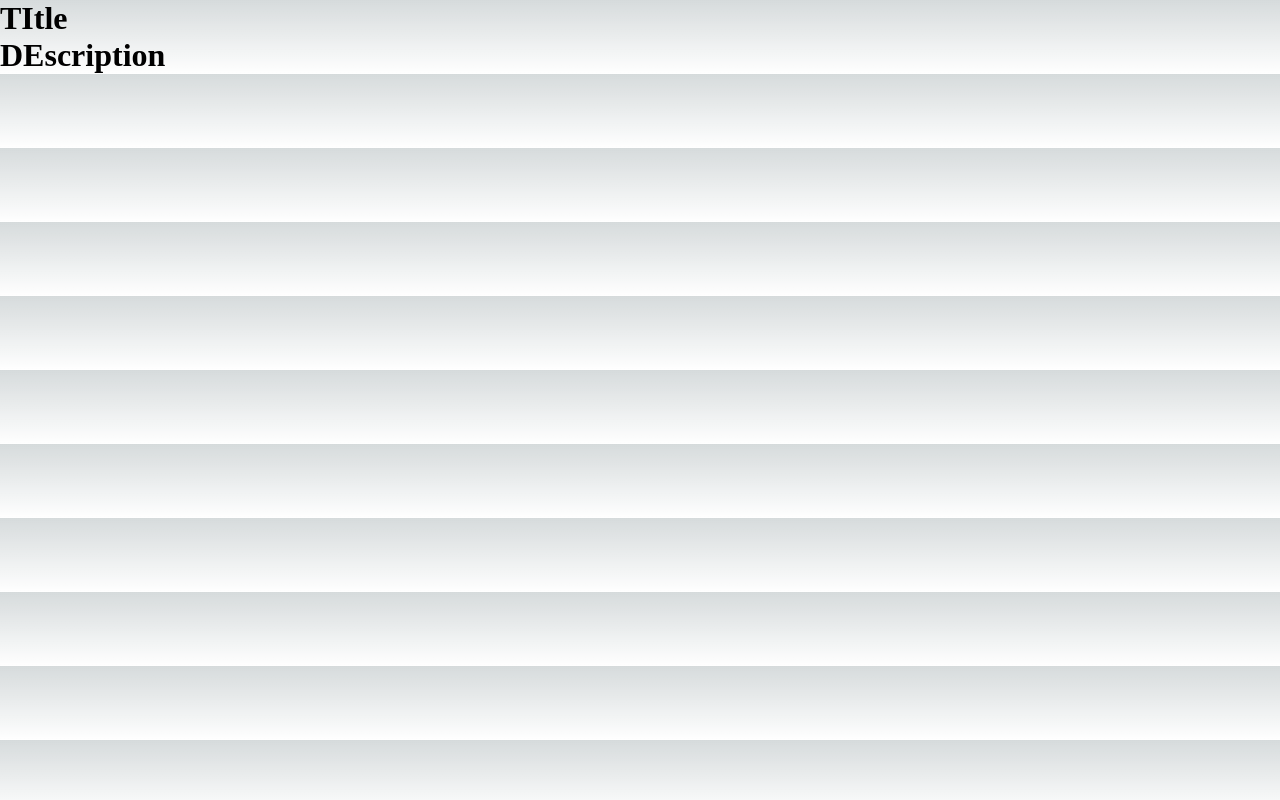
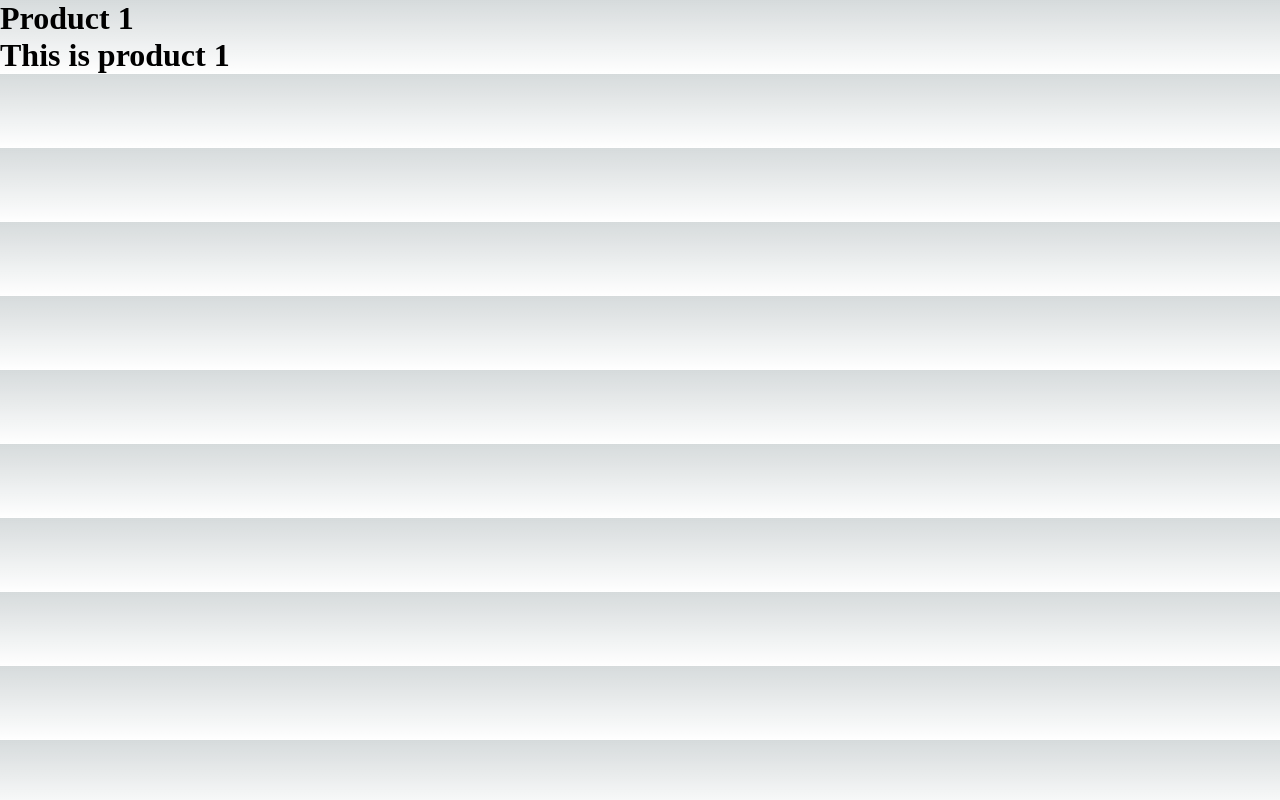
Before and after one commit to 4kbr/nextjs-guide, a Next.js app: page /p1 in a window 1280 px wide. Built offline with nearby package versions, Linux system fonts and the light colour scheme.

Commit message:
fallback getStaticPath

```diff
--- a/pages/[productId].tsx
+++ b/pages/[productId].tsx
@@ -6,10 +6,14 @@ import fs from "fs/promises";
 export default function ProductDetail({ product }: any) {
   console.log({ product });
 
+  if (!product) {
+    return <p>Loading....</p>;
+  }
+
   return (
     <Fragment>
-      <h1>TItle</h1>
-      <h1>DEscription</h1>
+      <h1>{product.title}</h1>
+      <h1>{product.description}</h1>
     </Fragment>
   );
 }
@@ -43,14 +47,7 @@ export const getStaticProps: GetStaticProps = async (context) => {
 
 export const getStaticPaths: GetStaticPaths = async (context) => {
   return {
-    paths: [
-      { params: { productId: "p1" } },
-      { params: { productId: "p2" } },
-      { params: { productId: "p3" } },
-      { params: { productId: "p4" } },
-      { params: { productId: "p5" } },
-      { params: { productId: "p6" } },
-    ],
-    fallback: false,
+    paths: [{ params: { productId: "p1" } }],
+    fallback: true,
   };
 };
```
